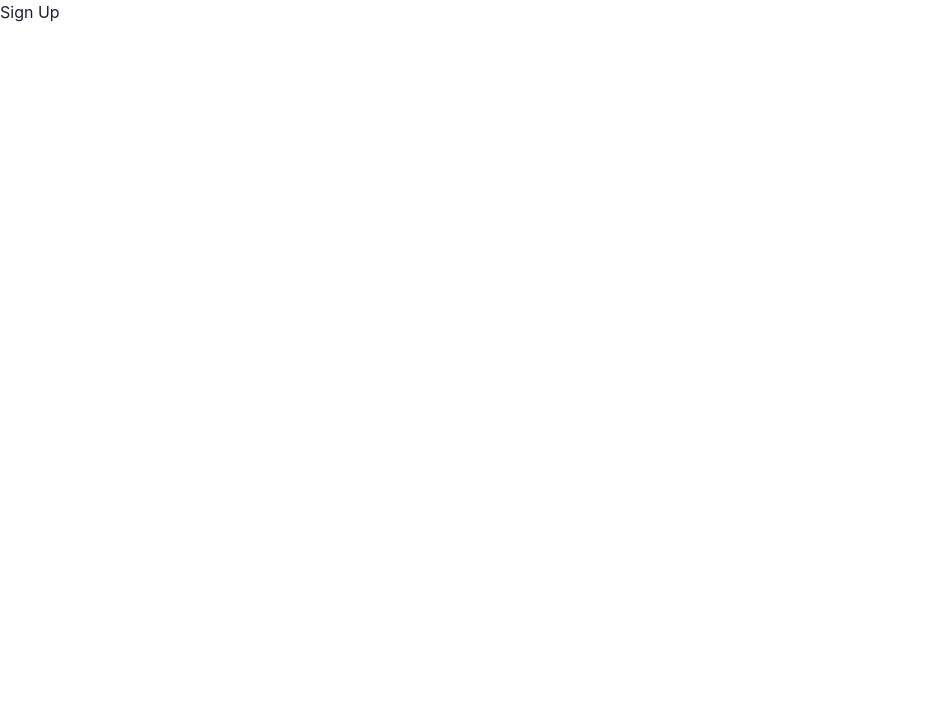
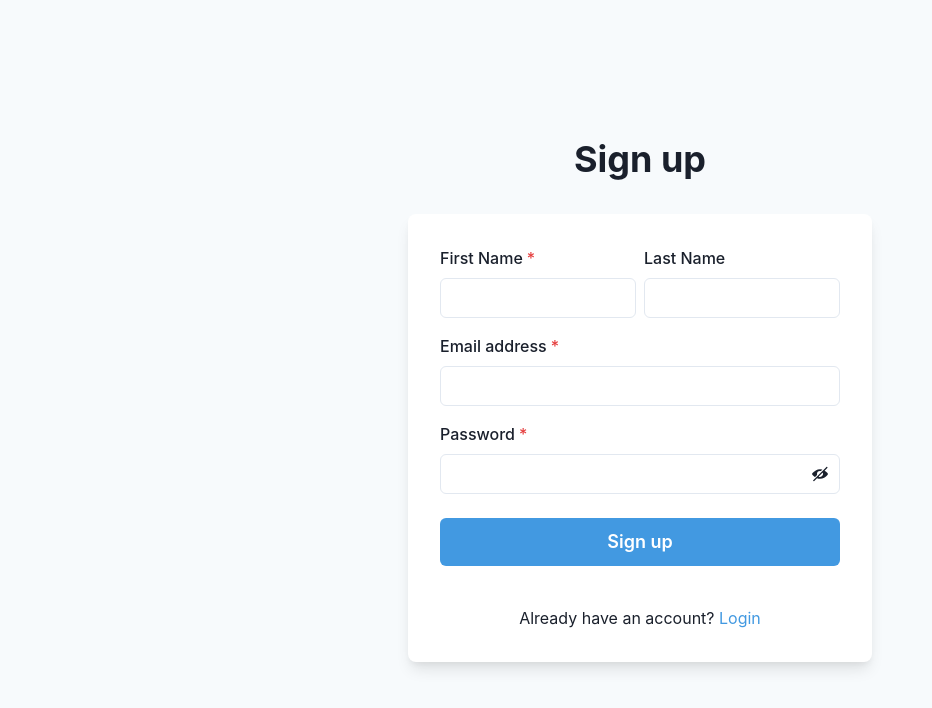
Before and after one commit to harshils1/doctor-on-call, a Next.js app: page /signup in a window 1280 px wide. Shown: the top 708 px of the page, without its empty margins (0-932 px from the left). Built offline with nearby package versions, Linux system fonts and the light colour scheme.

Commit message:
signup and login pages

```diff
--- a/package.json
+++ b/package.json
@@ -12,6 +12,7 @@
     "stopall": "lsof -t -i:2000 -i:6001 -i:9080 -i:8086 -i:9099 | xargs kill -9"
   },
   "dependencies": {
+    "@chakra-ui/icons": "^2.0.12",
     "@chakra-ui/react": "^2.4.1",
     "@emotion/react": "^11.10.5",
     "@emotion/styled": "^11.10.5",
--- a/pages/signup.js
+++ b/pages/signup.js
@@ -1,5 +1,106 @@
+import {
+  Flex,
+  Box,
+  FormControl,
+  FormLabel,
+  Input,
+  InputGroup,
+  HStack,
+  InputRightElement,
+  Stack,
+  Button,
+  Heading,
+  Text,
+  useColorModeValue,
+  Link,
+} from '@chakra-ui/react'
+import { useState } from 'react'
+import { ViewIcon, ViewOffIcon } from '@chakra-ui/icons'
+import NextLink from 'next/link'
+
 const SignUp = () => {
-  return <p>Sign Up</p>
+  const [showPassword, setShowPassword] = useState(false)
+
+  return (
+    <Flex
+      minH={'100vh'}
+      align={'center'}
+      justify={'center'}
+      bg={useColorModeValue('gray.50', 'gray.800')}
+    >
+      <Stack spacing={8} mx={'auto'} maxW={'lg'} py={12} px={6}>
+        <Stack align={'center'}>
+          <Heading fontSize={'4xl'} textAlign={'center'}>
+            Sign up
+          </Heading>
+        </Stack>
+        <Box
+          rounded={'lg'}
+          bg={useColorModeValue('white', 'gray.700')}
+          boxShadow={'lg'}
+          p={8}
+        >
+          <Stack spacing={4}>
+            <HStack>
+              <Box>
+                <FormControl id="firstName" isRequired>
+                  <FormLabel>First Name</FormLabel>
+                  <Input type="text" />
+                </FormControl>
+              </Box>
+              <Box>
+                <FormControl id="lastName">
+                  <FormLabel>Last Name</FormLabel>
+                  <Input type="text" />
+                </FormControl>
+              </Box>
+            </HStack>
+            <FormControl id="email" isRequired>
+              <FormLabel>Email address</FormLabel>
+              <Input type="email" />
+            </FormControl>
+            <FormControl id="password" isRequired>
+              <FormLabel>Password</FormLabel>
+              <InputGroup>
+                <Input type={showPassword ? 'text' : 'password'} />
+                <InputRightElement h={'full'}>
+                  <Button
+                    variant={'ghost'}
+                    onClick={() =>
+                      setShowPassword((showPassword) => !showPassword)
+                    }
+                  >
+                    {showPassword ? <ViewIcon /> : <ViewOffIcon />}
+                  </Button>
+                </InputRightElement>
+              </InputGroup>
+            </FormControl>
+            <Stack spacing={10} pt={2}>
+              <Button
+                loadingText="Submitting"
+                size="lg"
+                bg={'blue.400'}
+                color={'white'}
+                _hover={{
+                  bg: 'blue.500',
+                }}
+              >
+                Sign up
+              </Button>
+            </Stack>
+            <Stack pt={6}>
+              <Text align={'center'}>
+                Already have an account?{' '}
+                <NextLink href="login">
+                  <Link color={'blue.400'}>Login</Link>
+                </NextLink>
+              </Text>
+            </Stack>
+          </Stack>
+        </Box>
+      </Stack>
+    </Flex>
+  )
 }
 
 export default SignUp
```
Also changed, not shown: pages/index.js (+2 -61 lines), pages/login.js (added, +78 -0 lines), 1 other file (tests, documents, lock files or other folders).
